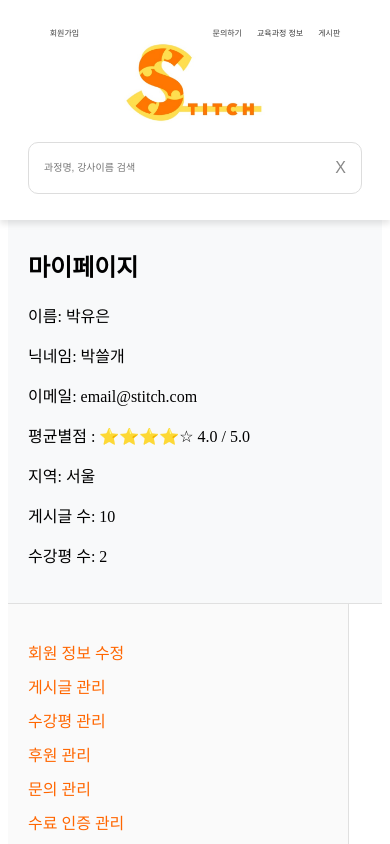
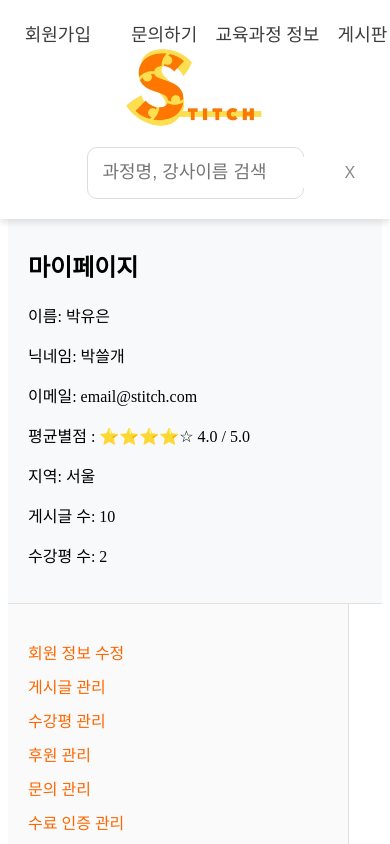
Before and after one commit to kosa-final-stitch/stitch-fe, a Vue app: page /mypage in a window 390 px wide. Shown: the top 844 px of the page. Built offline with nearby package versions, Linux system fonts and the light colour scheme.

Commit message:
헤더 네비게이션 완

```diff
--- a/src/components/member/auth/MemberSignUpPage.vue
+++ b/src/components/member/auth/MemberSignUpPage.vue
@@ -304,7 +304,7 @@ export default {
 
 h1 {
   font-size: 30px;
-  margin-bottom: 120px;
+  margin-bottom: 80px;
 }
 
 h3 {
@@ -404,7 +404,7 @@ label {
 /* p 태그로 텍스트만 처리 */
 p {
   margin: 0;
-  font-size: 14px;
+  font-size: 11px;
   color: #333;
   line-height: 1.5;
   max-width: 450px;
--- a/src/components/member/member-header/MemberHeader.vue
+++ b/src/components/member/member-header/MemberHeader.vue
@@ -1,24 +1,14 @@
-<!--
- 담당자: 김호영
- 시작 일자: 2024.09.06
- 설명 : 헤더 컴포넌트 설정
- ---------------------
- 2024.09.06 김호영 | 기능 담을 디자인 구현, 각 페이지 연결, 로그인 정보 위해 pinia 설정
- -->
-
 <template>
   <header class="member-header">
     <nav class="nav-menu">
       <div class="left-side">
         <ul class="nav-items">
-          <!-- 로그인 상태에 따라 마이페이지와 로그아웃 표시 -->
           <li v-if="isAuthenticated && !isMyPage">
             <a href="/mypage">마이페이지</a>
           </li>
           <li v-else-if="!isAuthenticated && !isMyPage">
             <a href="/login">로그인</a>
           </li>
-
           <li v-if="isAuthenticated">
             <a @click="confirmLogout" class="logout-link">로그아웃</a>
           </li>
@@ -30,9 +20,36 @@
 
       <div class="right-side">
         <ul class="nav-items">
-          <li><a href="/info">문의하기</a></li>
-          <li><a href="/courses">교육과정 정보</a></li>
-          <li><a href="/board">게시판</a></li>
+          <li class="nav-item" @mouseover="showDropdown" @mouseout="hideDropdown">
+            <div class="nav-menu">
+              <a>문의하기</a>
+              <a>교육과정 정보</a>
+              <a>게시판</a>
+            </div>
+            <div v-show="isDropdownVisible" class="dropdown-container" @mouseover="showDropdown" @mouseout="hideDropdown">
+              <div class="dropdown-section">
+                <h4>문의하기</h4>
+                <ul>
+                  <li><a href="/inquiry">1:1 문의 하러가기</a></li>
+                </ul>
+              </div>
+              <div class="dropdown-section">
+                <h4>교육과정 정보</h4>
+                <ul>
+                  <li><a href="/course/AcademyInfoList">학원 정보</a></li>
+                  <li><a href="/course/CourseInfoList">교육과정 정보</a></li>
+                </ul>
+              </div>
+              <div class="dropdown-section">
+                <h4>게시판</h4>
+                <ul>
+                  <li><a href="/board/InfoShareBoard">정보 공유</a></li>
+                  <li><a href="/board/FCommunityBoard">자유 게시판</a></li>
+                  <li><a href="/board/QnABoard">Q&A</a></li>
+                </ul>
+              </div>
+            </div>
+          </li>
         </ul>
       </div>
     </nav>
@@ -42,57 +59,63 @@
     </div>
 
     <div class="search-container">
-      <input type="text" v-model="searchText" placeholder="과정명, 강사이름 검색" class="search-input" />
+      <input type="text" v-model="searchText" placeholder="과정명, 강사이름 검색" class="search-input" @keyup.enter="handleSearch" />
       <button class="clear-btn" @click="clearSearch">X</button>
     </div>
   </header>
 </template>
 
 <script>
-// Pinia의 store를 가져와서 사용
 import { useMemberStore } from '@/store/member-store';
 
 export default {
   data() {
     return {
       searchText: '', // 검색창에 입력된 텍스트를 관리하는 변수
+      isDropdownVisible: false, // 전체 드롭다운 상태
     };
   },
   computed: {
-    // Pinia store에서 사용자 정보 가져오기
     isAuthenticated() {
       const store = useMemberStore();
-      return store.isAuthenticated; // 로그인 상태를 확인
+      return store.isAuthenticated;
     },
     isMyPage() {
-      return this.$route.path === '/mypage'; // 현재 경로가 '/mypage'인 경우 true
+      return this.$route && this.$route.path === '/mypage';
     },
   },
   methods: {
     goHome() {
-      this.$router.push('/'); // 홈으로 이동
+      this.$router.push('/');
     },
     clearSearch() {
-      this.searchText = ''; // 버튼 클릭 시 검색창을 비움
+      this.searchText = '';
     },
-
+    handleSearch() {
+      if (this.searchText) {
+        this.$router.push(`/search?query=${this.searchText}`);
+      }
+    },
     confirmLogout() {
-      // 로그아웃 여부를 묻는 confirm 창
       if (confirm('정말 로그아웃 하시겠습니까?')) {
         this.logout();
-      } else {
-        // 암것도 하지마
       }
     },
-
     logout() {
       const store = useMemberStore();
-      store.logout(); // 로그아웃 처리
-      alert('로그아웃되었습니다.'); // 로그아웃 알림 출력
+      store.logout();
+      alert('로그아웃되었습니다.');
+    },
+    showDropdown() {
+      this.isDropdownVisible = true;
+    },
+    hideDropdown() {
+      this.isDropdownVisible = false;
     },
   },
 };
 </script>
+
 <style scoped>
 .member-header {
   width: 100%;
@@ -106,18 +129,19 @@ export default {
   top: 0;
   left: 0;
   z-index: 1000;
-    height: 180px; /* 헤더 높이 명시 */
 }
 
 .nav-menu {
   width: 95%;
   display: flex;
-  justify-content: space-between; /* 왼쪽과 오른쪽으로 배치 */
+  justify-content: space-between;
   margin-bottom: 0px;
+  margin-right: 50px;
 }
 
 .left-side, .right-side {
   display: flex;
+  flex-wrap: nowrap;
 }
 
 .nav-items {
@@ -125,28 +149,71 @@ export default {
   display: flex;
   gap: 30px;
   font-size: 18px;
-
-  margin: 0; /* 혹시 기본 마진이 있을 수 있으니 0으로 설정 */
+  margin: 0;
+  flex-wrap: nowrap;
 }
 
-.right-side {
-  display: flex;
-  margin-right: 40px; /* 오른쪽 여백 추가 */
+.nav-item {
+  list-style: none;
+  cursor: pointer;
 }
 
-.nav-items li a {
+.nav-items li a,
+.nav-item li a {
   text-decoration: none;
   color: rgb(61, 61, 61);
   font-weight: 500;
+  white-space: nowrap;
+  transition: all 0.1s ease;
 }
 
-.nav-items li a:hover {
+.nav-items li a:hover,
+.nav-item li a:hover {
   color: #F8A060;
 }
 
-/* 로그아웃 링크에 마우스 커서 추가 */
-.logout-link {
-  cursor: pointer; /* 마우스 커서가 포인터로 변경됨 */
+.dropdown-container {
+  position: absolute;
+  top: 44px;
+  left: 0;
+  right: 0;
+  background-color: white;
+  box-shadow: 0 12px 8px rgba(0, 0, 0, 0.1);
+  padding: 20px;
+  display: flex;
+  justify-content: space-around;
+  z-index: 999;
+}
+
+.dropdown-section {
+  flex-grow: 1;
+  margin: 0 50px;
+  text-align: right; /* 텍스트 오른쪽 정렬 */
+}
+
+.dropdown-section h4 {
+  font-size: 16px;
+  font-weight: bold;
+  margin-bottom: 10px;
+}
+
+.dropdown-section ul {
+  list-style: none;
+  padding: 0;
+  text-align: right; /* 리스트도 오른쪽 정렬 */
+}
+
+.dropdown-section li {
+  margin-bottom: 10px;
+}
+
+.dropdown-section li a {
+  color: rgb(61, 61, 61);
+  text-decoration: none;
+}
+
+.dropdown-section li a:hover {
+  color: #F8A060;
 }
 
 .logo-container {
@@ -167,30 +234,14 @@ export default {
   width: 50%;
   height: 40px;
   max-width: 1000px;
-  transition: width 0.3s ease; /* 검색창 크기 변경 시 부드럽게 처리 */
-
 }
 
 .search-input {
   border: none;
   outline: none;
   flex-grow: 1;
-  font-size: 14px;
+  font-size: 18px;
   padding: 5px;
-}
-
-/* 검색창의 input에 포커스가 들어올 때 search-container의 스타일을 변경 */
-.search-input:focus + .clear-btn, /* 추가적으로 clear-btn의 스타일을 변경하고 싶으면 사용 */
-.search-input:focus {
-outline: none; /* 기본 아웃라인 제거 */
-}
-
-.search-input:focus {
-border-color: #F8A060; /* 포커스 시 테두리 색상 변경 */
-}
-
-.search-container:focus-within {
-border-color: #F8A060; /* 검색창에 포커스가 있을 때 테두리 색상 변경 */
 }
 
 .clear-btn {
@@ -205,49 +256,4 @@ border-color: #F8A060; /* 검색창에 포커스가 있을 때 테두리 색상
 .clear-btn:hover {
   color: #333;
 }
-
-/* 반응형 처리를 위한 추가 */
-@media (max-width: 800px) {
-  .search-container {
-    width: 80%; /* 화면이 좁아지면 검색창을 80%로 설정 */
-  }
-
-  .nav-items {
-    gap: 15px; /* 화면이 좁아질 때 항목 간 간격도 줄이기 */
-  }
-
-  .nav-items li a {
-    font-size: 14px; /* 화면이 작아질 때 글씨 크기를 줄이기 */
-  }
-}
-.search-input {
-    font-size: 10px; /* 화면이 좁아질 때 입력창의 글씨 크기를 줄이기 */
-  }
-
-  .search-input::placeholder {
-    font-size: 12px; /* 화면이 좁아질 때 placeholder 크기 줄이기 */
-  }
-
-@media (max-width: 400px) {
-  .search-container {
-    width: 80%; /* 화면이 더 좁아지면 검색창을 100%로 설정 */
-  }
-
-  .nav-items {
-    gap: 15px; /* 더 좁아지면 항목 간 간격도 더 줄이기 */
-  }
-
-  .nav-items li a {
-    font-size: 8px; /* 더 좁아지면 글씨 크기를 더 줄이기 */
-  }
-
-  .search-input {
-    font-size: 10px; /* 더 좁아지면 입력창의 글씨 크기를 더 줄이기 */
-  }
-
-  .search-input::placeholder {
-    font-size: 10px; /* 더 좁아지면 placeholder 크기를 더 줄이기 */
-  }
-}
-
 </style>
```
Lines whose indentation alone changed are shown as unchanged.
